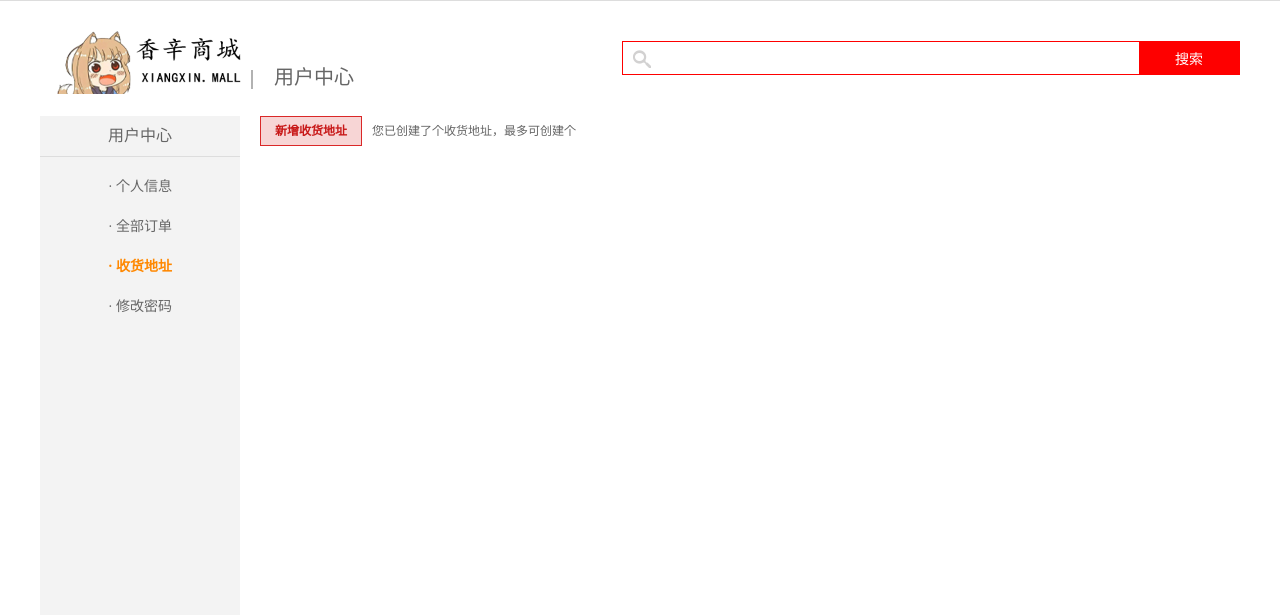
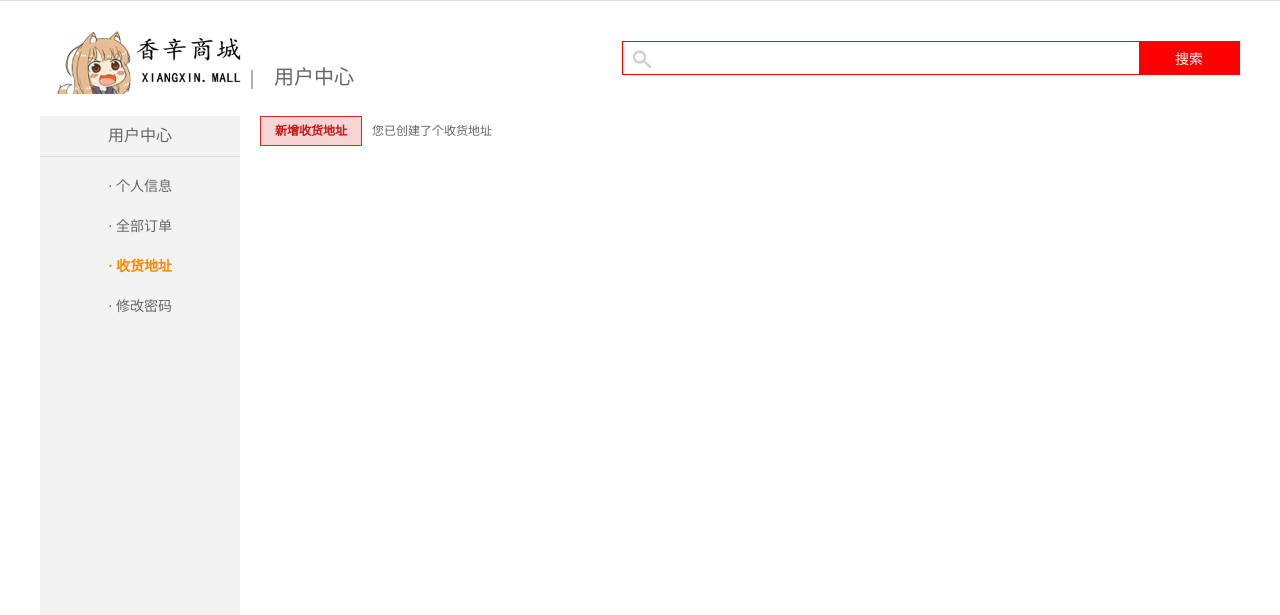
Before and after one commit to xiangxin2001/xiangxin_mall, a Django app: page /user_center_site in a window 1280 px wide. Shown: the part 29-644 px from the top of the page. Run offline with Django 3.2, Linux system fonts and the light colour scheme; parts of the project's set-up code (start-up, migrations or seed data) failed here and were passed over.

Commit message:
前端页面小修

```diff
--- a/templates/user_center_site.html
+++ b/templates/user_center_site.html
@@ -60,7 +60,7 @@
         <div class="right_content clearfix">
                 <div class="site_top_con">
                     <a @click="show_add">新增收货地址</a>
-                    <span>您已创建了<b>{{addresses.length}}</b>个收货地址，最多可创建<b>{{ limit }}</b>个</span>
+                    <span>您已创建了<b>{{addresses.length}}</b>个收货地址</span>
                 </div>
                 <div class="site_con" v-for="(address, index) in addresses">
                     <div class="site_title">
```
